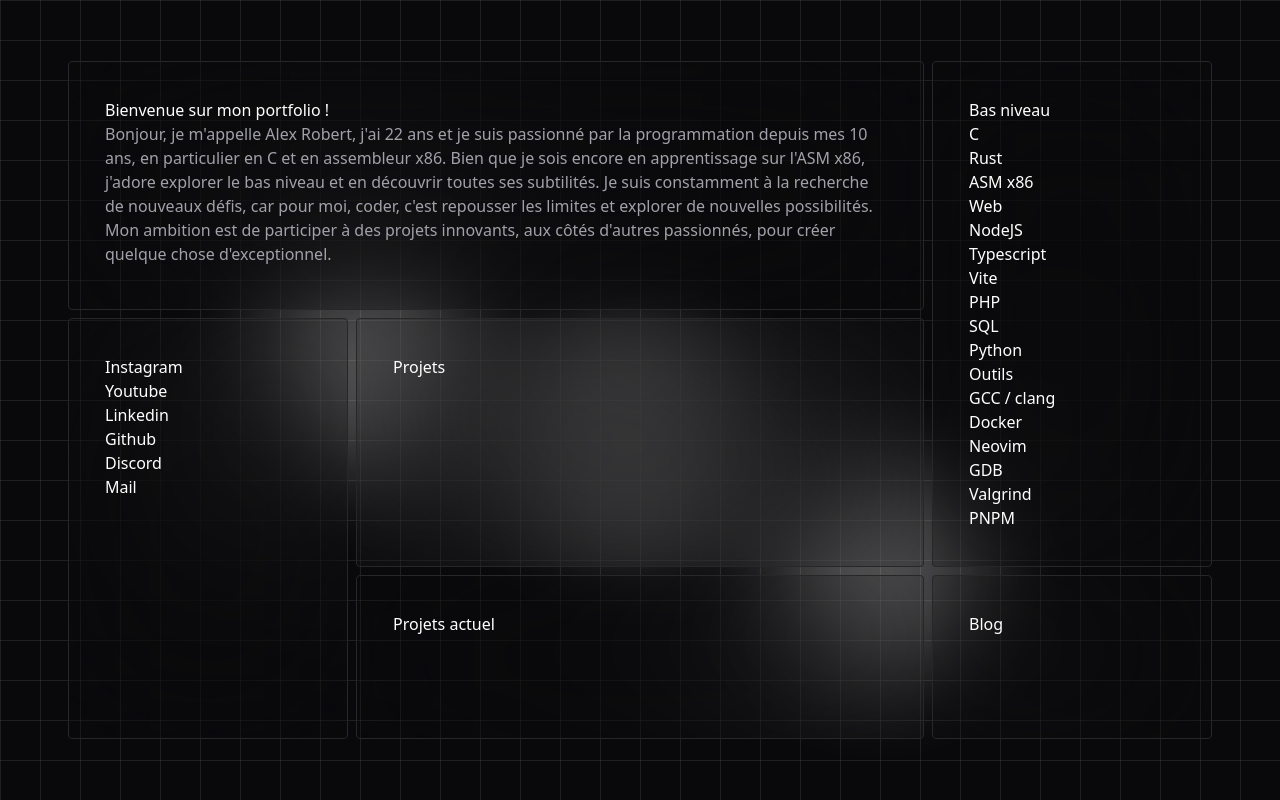
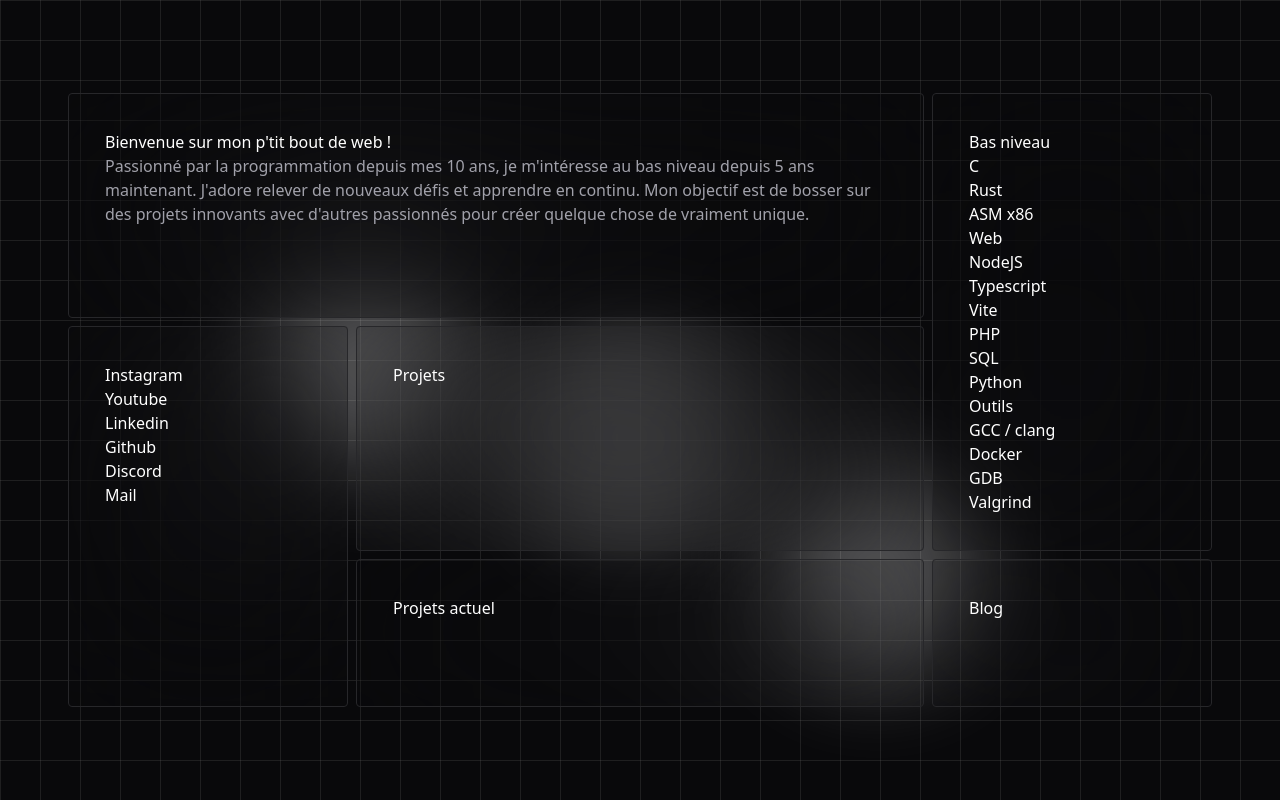
Before and after one commit to alex-robert-fr/alex-robert-fr.github.io, a React (Vite) app: page / in a window 1280 px wide. Built offline with nearby package versions, Linux system fonts and the light colour scheme.

Commit message:
💬 Edit text presentation

```diff
--- a/src/Sections/Presentation.tsx
+++ b/src/Sections/Presentation.tsx
@@ -4,17 +4,13 @@ function Presentation({ className }: { className: string }) {
   return (
     <Section className={className}>
       <>
-        <h2>Bienvenue sur mon portfolio !</h2>
+        <h2>Bienvenue sur mon p'tit bout de web !</h2>
         <p className="text-muted_foreground">
-          Bonjour, je m'appelle Alex Robert, j'ai 22 ans et je suis passionné
-          par la programmation depuis mes 10 ans, en particulier en C et en
-          assembleur x86. Bien que je sois encore en apprentissage sur l'ASM
-          x86, j'adore explorer le bas niveau et en découvrir toutes ses
-          subtilités. Je suis constamment à la recherche de nouveaux défis, car
-          pour moi, coder, c'est repousser les limites et explorer de nouvelles
-          possibilités. Mon ambition est de participer à des projets innovants,
-          aux côtés d'autres passionnés, pour créer quelque chose
-          d'exceptionnel.
+          Passionné par la programmation depuis mes 10 ans, je m'intéresse au
+          bas niveau depuis 5 ans maintenant. J'adore relever de nouveaux défis
+          et apprendre en continu. Mon objectif est de bosser sur des projets
+          innovants avec d'autres passionnés pour créer quelque chose de
+          vraiment unique.
         </p>
       </>
     </Section>
--- a/src/Sections/Skills.tsx
+++ b/src/Sections/Skills.tsx
@@ -23,10 +23,8 @@ function Skills({ className }: { className: string }) {
         <ul>
           <li>GCC / clang</li>
           <li>Docker</li>
-          <li>Neovim</li>
           <li>GDB</li>
           <li>Valgrind</li>
-          <li>PNPM</li>
         </ul>
       </>
     </Section>
```
